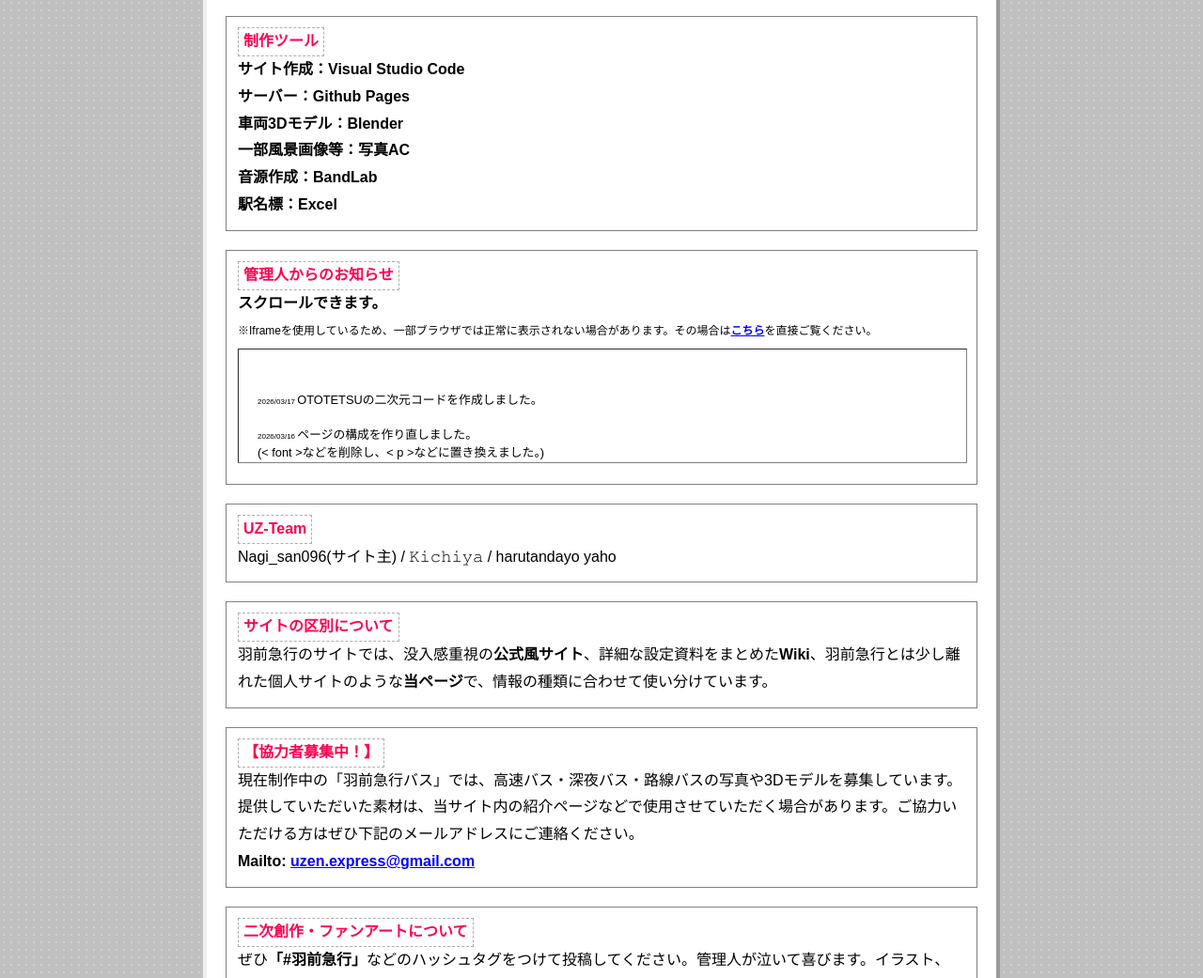
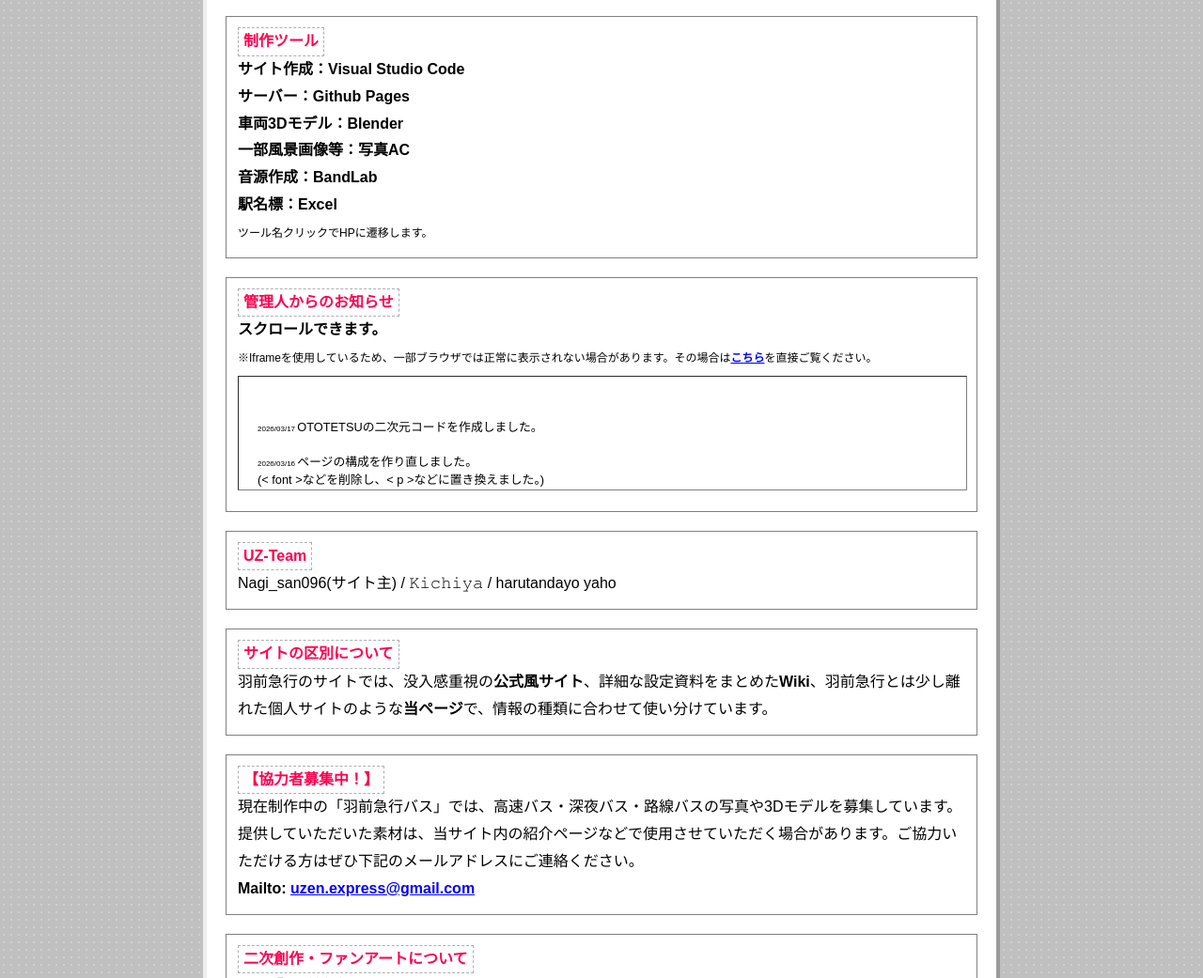
Before and after one commit to Fictional-Railway/profile.uzenexp, a plain HTML site: page index.html in a window 1280 px wide. Shown: the part 1257-2298 px from the top of the page at 94% size. Drawn offline with Linux system fonts and the light colour scheme.

Commit message:
Update index.html

```diff
--- a/index.html
+++ b/index.html
@@ -264,7 +264,8 @@
                 <b>車両3Dモデル：</b><a href="https://www.blender.org/">Blender</a><br>
                 <b>一部風景画像等：</b><a href="https://www.photo-ac.com/">写真AC</a><br>
                 <b>音源作成：</b><a href="https://www.bandlab.com/">BandLab</a><br>
-                <b>駅名標：</b><a href="https://www.microsoft.com/ja-jp/microsoft-365/excel">Excel</a>
+                <b>駅名標：</b><a href="https://www.microsoft.com/ja-jp/microsoft-365/excel">Excel</a><br>
+                <span style="font-size: 0.75rem;">ツール名クリックでHPに遷移します。</span>
             </div>
 
             <div class="section-box">
```
